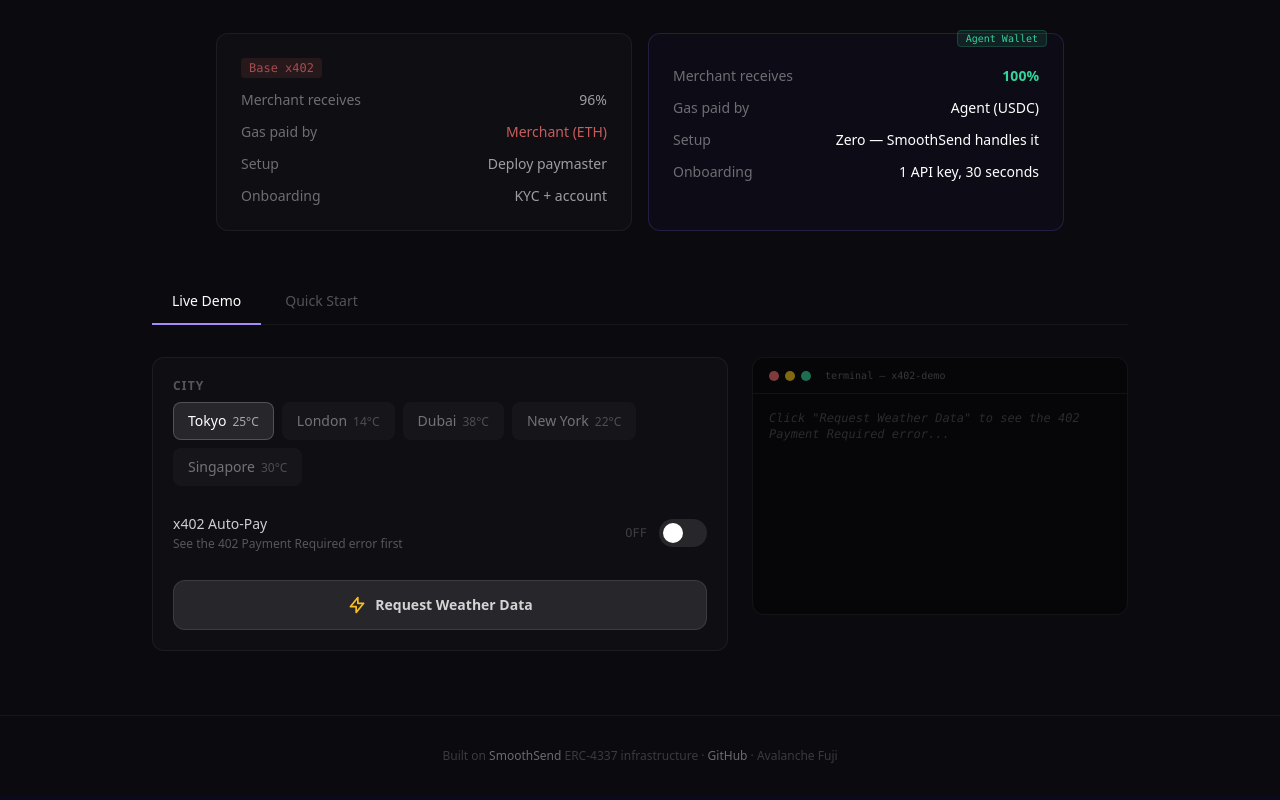
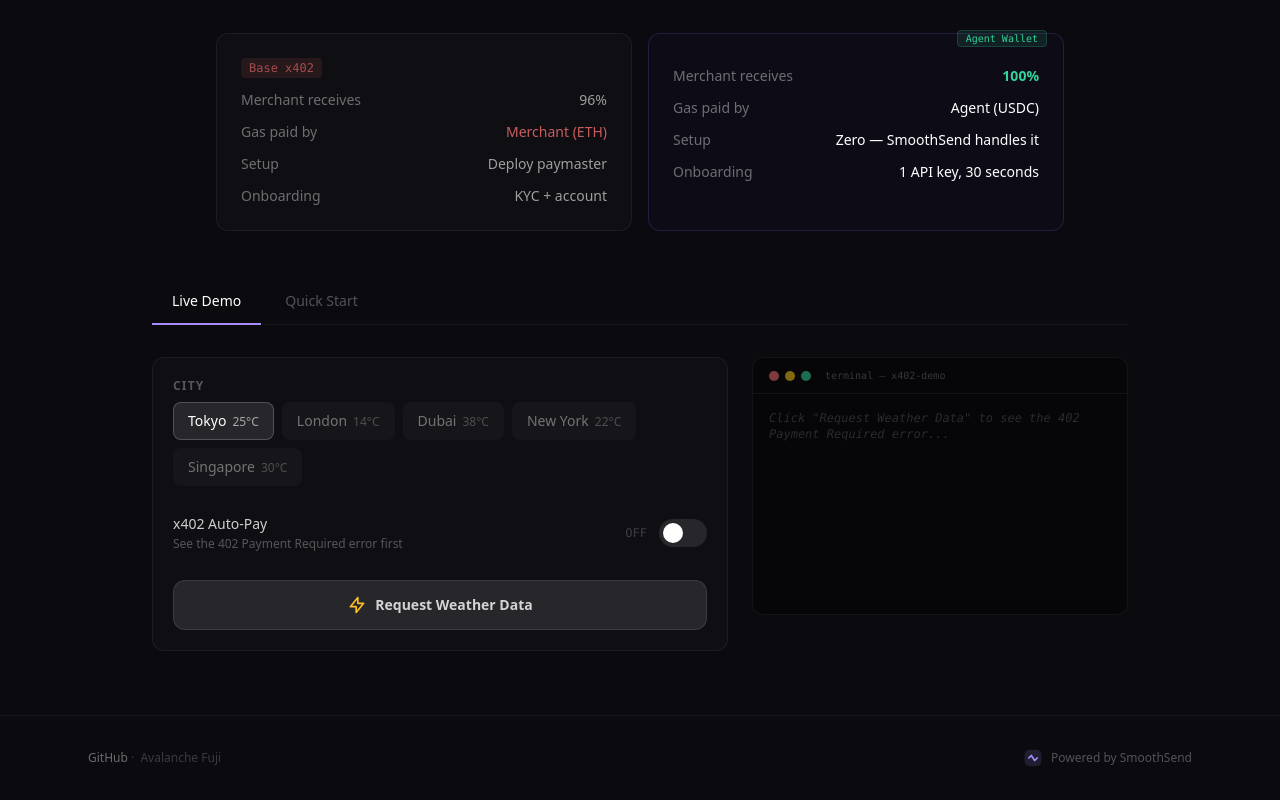
Before and after one commit to ivedmohan/agent-wallet, a Next.js app in the folder demo-site/: page / in a window 1280 px wide. Shown: the part 400-1200 px from the top of the page. Built offline with nearby package versions, Linux system fonts and the light colour scheme.

Commit message:
sdk version bump 1.0.0

```diff
--- a/demo-site/app/api/demo/route.ts
+++ b/demo-site/app/api/demo/route.ts
@@ -27,7 +27,7 @@ export async function POST(request: NextRequest) {
     addStep('Loading Agent Wallet', 'Connecting to SmoothSend bundler...', 'running');
 
     // 1. Create the wallet (uses SmoothSend SK from env)
-    const { AgentWallet, X402Client } = await import('../../../../dist/index.js');
+    const { AgentWallet, X402Client } = await import('@vedmohan/agent-wallet');
 
     const wallet = await AgentWallet.create({
       smoothSendApiKey: process.env.SMOOTHSEND_API_KEY!,
--- a/demo-site/app/page.tsx
+++ b/demo-site/app/page.tsx
@@ -511,12 +511,30 @@ console.log(\`\${weather.data.temp}°C, \${weather.data.condition}\`);
       </section>
 
       {/* ── Footer ── */}
-      <footer className="border-t border-white/5 py-8 text-center text-xs text-white/20">
-        Built on{' '}
-        <a href="https://smoothsend.xyz" target="_blank" rel="noopener noreferrer" className="text-white/40 hover:text-white/60 transition-colors">SmoothSend</a>
-        {' '}ERC-4337 infrastructure ·{' '}
-        <a href="https://github.com/vedmohan/agent-wallet" target="_blank" rel="noopener noreferrer" className="text-white/40 hover:text-white/60 transition-colors">GitHub</a>
-        {' '}· Avalanche Fuji
+      <footer className="border-t border-white/5 py-8">
+        <div className="max-w-6xl mx-auto px-6 flex items-center justify-between">
+          <div className="text-xs text-white/20">
+            <a href="https://github.com/vedmohan/agent-wallet" target="_blank" rel="noopener noreferrer" className="text-white/40 hover:text-white/60 transition-colors">GitHub</a>
+            &nbsp;·&nbsp; Avalanche Fuji
+          </div>
+          <a href="https://smoothsend.xyz" target="_blank" rel="noopener noreferrer"
+            className="flex items-center gap-2 text-xs text-white/30 hover:text-white/60 transition-all group">
+            <svg className="w-5 h-5" viewBox="0 0 24 24" fill="none" xmlns="http://www.w3.org/2000/svg">
+              <defs>
+                <linearGradient id="ss-logo" x1="0" y1="0" x2="24" y2="24">
+                  <stop offset="0%" stopColor="#a78bfa" />
+                  <stop offset="100%" stopColor="#22d3ee" />
+                </linearGradient>
+              </defs>
+              <rect x="2" y="2" width="20" height="20" rx="6" fill="url(#ss-logo)" opacity="0.15" />
+              <path d="M7 12L10 9L14 15L17 12" stroke="url(#ss-logo)" strokeWidth="2" strokeLinecap="round" strokeLinejoin="round" />
+              <path d="M12 6V18" stroke="url(#ss-logo)" strokeWidth="1.5" strokeLinecap="round" opacity="0.5" />
+            </svg>
+            <span className="group-hover:bg-gradient-to-r group-hover:from-violet-400 group-hover:to-cyan-400 group-hover:bg-clip-text group-hover:text-transparent transition-all">
+              Powered by SmoothSend
+            </span>
+          </a>
+        </div>
       </footer>
     </div>
   );
--- a/package.json
+++ b/package.json
@@ -1,6 +1,6 @@
 {
   "name": "@vedmohan/agent-wallet",
-  "version": "0.1.0",
+  "version": "1.0.0",
   "description": "x402 payments where AI agents pay their own way — API + gas, all in USDC, no AVAX needed. Built on SmoothSend ERC-4337 infrastructure.",
   "type": "module",
   "main": "dist/index.js",
```
Also changed, not shown: 2 other files (tests, documents, lock files or other folders).
